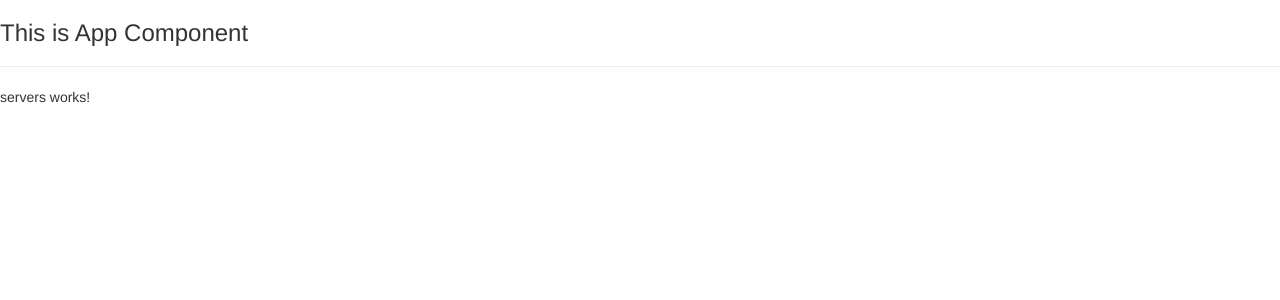
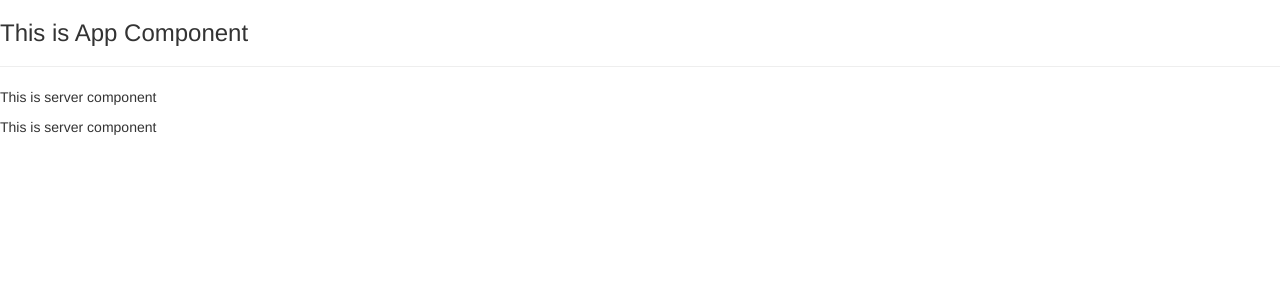
Before and after one commit to AmeyaChavre/Ng-Server-Client, an Angular app in the folder ng8-app/: page / in a window 1280 px wide. Shown: the top 300 px of the page. Built offline with nearby package versions, Linux system fonts and the light colour scheme.

Commit message:
Commit#26

```diff
--- a/ng8-app/src/app/servers/servers.component.html
+++ b/ng8-app/src/app/servers/servers.component.html
@@ -1 +1,2 @@
-<p>servers works!</p>
+<app-server></app-server>
+<app-server></app-server>
```
